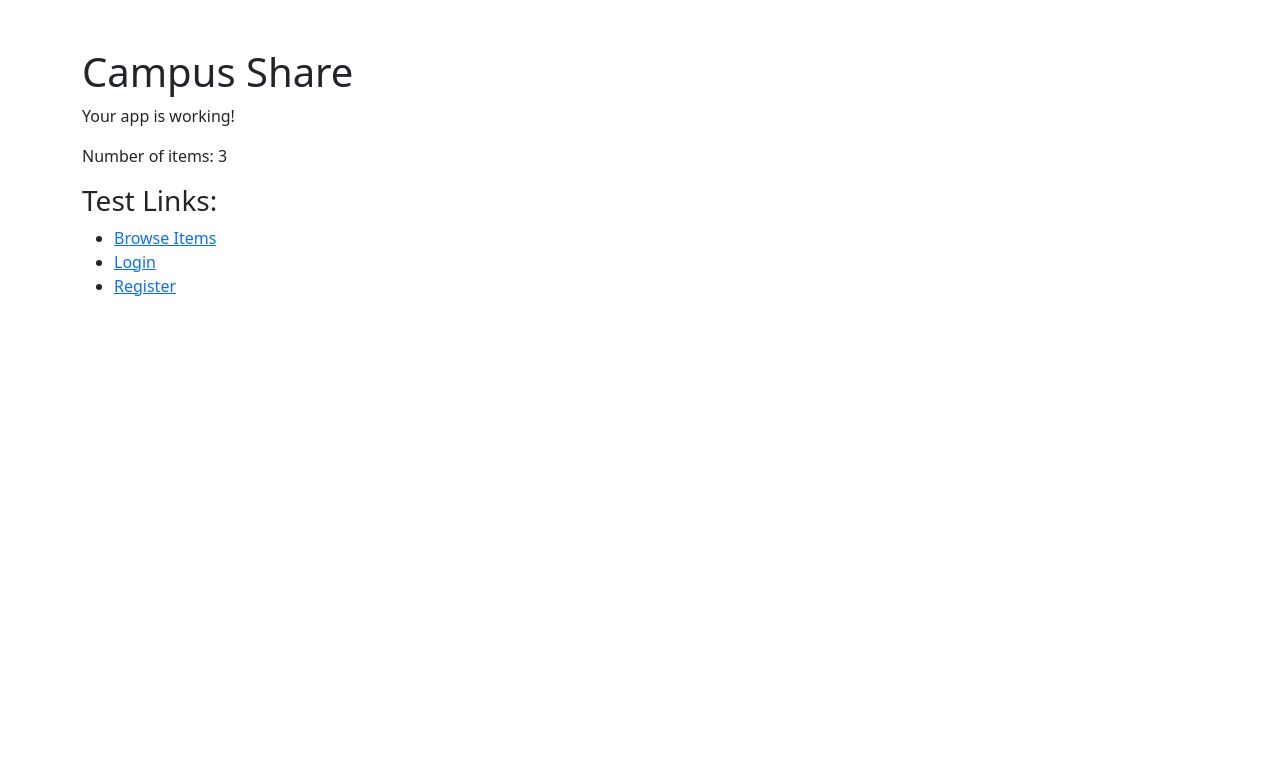
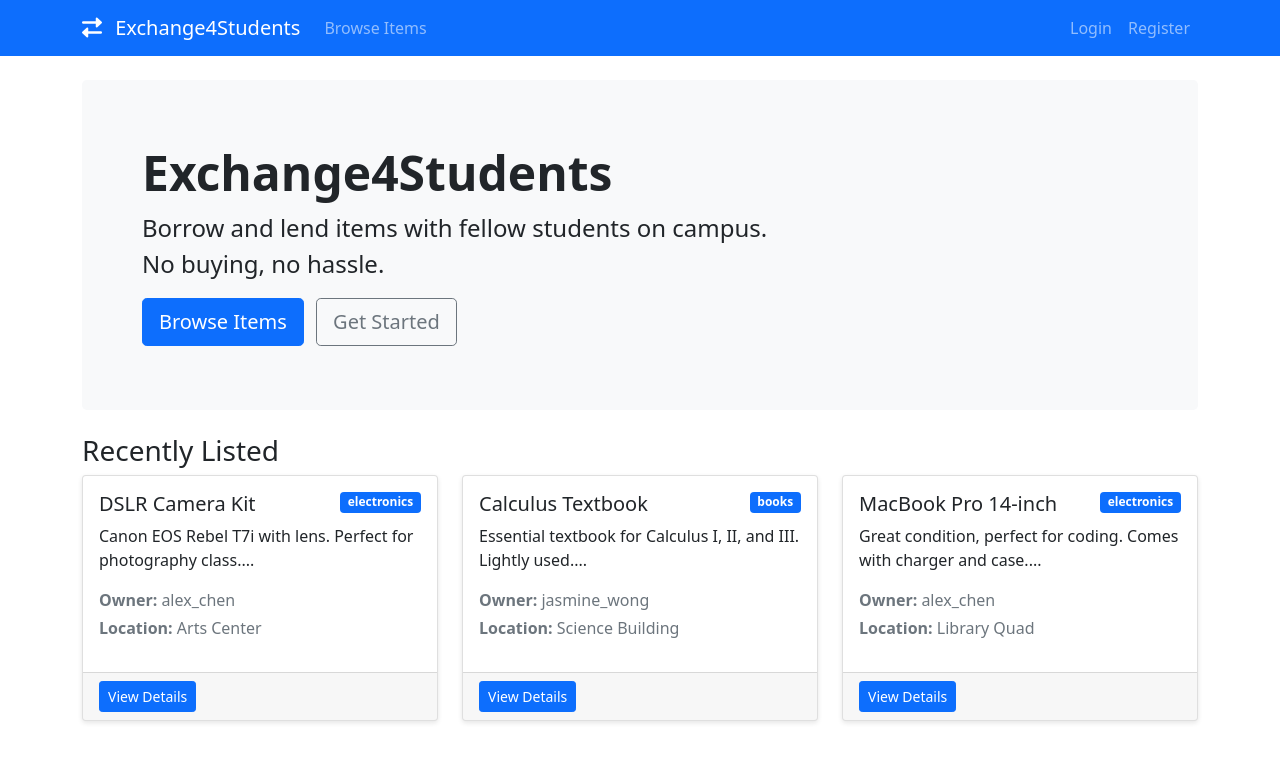
Before and after one commit to DGaber1/SSW322_Exchange4Students, a Flask app: page / in a window 1280 px wide. Shown: the top 762 px of the page. Run offline with Flask 3, Linux system fonts and the light colour scheme.

Commit message:
Add login/register functionality and fix nav/browse bugs
- Add base.html with navbar (auth-aware links), flash messages, and Bootstrap layout
- Add login.html and register.html templates with forms
- Add @login_required to item_detail; redirect to login when unauthenticated
- Redirect user back to originally requested page after login
- Fix home page (index.html) — replace placeholder with real landing page
- Fix browse 500 error: pass categories as (value, label) tuples
- Fix browse template using nonexistent item.distance — replaced with item.location

Co-Authored-By: Claude Sonnet 4.6 <noreply@anthropic.com>

```diff
--- a/app.py
+++ b/app.py
@@ -90,11 +90,19 @@ def browse():
         query = query.filter(Item.price_per_day <= max_price)
 
     items = query.order_by(Item.created_at.desc()).all()
-    categories = ['electronics', 'books', 'furniture', 'clothing', 'sports', 'other']
+    categories = [
+        ('electronics', 'Electronics'),
+        ('books', 'Books'),
+        ('furniture', 'Furniture'),
+        ('clothing', 'Clothing'),
+        ('sports', 'Sports'),
+        ('other', 'Other'),
+    ]
 
     return render_template('browse.html', items=items, categories=categories)
 
 @app.route('/item/<int:item_id>')
+@login_required
 def item_detail(item_id):
     item = Item.query.get_or_404(item_id)
     reviews = Review.query.filter_by(item_id=item_id).all()
@@ -222,7 +230,8 @@ def login():
         if user and check_password_hash(user.password_hash, request.form['password']):
             login_user(user)
             flash(f'Welcome back, {user.username}!', 'success')
-            return redirect(url_for('index'))
+            next_page = request.args.get('next')
+            return redirect(next_page or url_for('index'))
         else:
             flash('Invalid email or password', 'danger')
 
--- a/templates/browse.html
+++ b/templates/browse.html
@@ -82,7 +82,7 @@
                             </div>
                             <div class="col-12 mt-2">
                                 <small class="text-muted">
-                                    <i class="fas fa-map-marker-alt"></i> {{ item.distance }}
+                                    <i class="fas fa-map-marker-alt"></i> {{ item.location }}
                                 </small>
                             </div>
                         </div>
--- a/templates/index.html
+++ b/templates/index.html
@@ -1,24 +1,43 @@
-<!doctype html>
-<html>
-  <head>
-    <title>Campus Share</title>
-    <link
-      href="https://cdn.jsdelivr.net/npm/bootstrap@5.1.3/dist/css/bootstrap.min.css"
-      rel="stylesheet"
-    />
-  </head>
-  <body>
-    <div class="container mt-5">
-      <h1>Campus Share</h1>
-      <p>Your app is working!</p>
-      <p>Number of items: {{ recent_items|length }}</p>
+{% extends "base.html" %}
+{% block title %}Home - Exchange4Students{% endblock %}
 
-      <h3>Test Links:</h3>
-      <ul>
-        <li><a href="/browse">Browse Items</a></li>
-        <li><a href="/login">Login</a></li>
-        <li><a href="/register">Register</a></li>
-      </ul>
+{% block content %}
+<div class="p-5 mb-4 bg-light rounded-3">
+    <div class="container-fluid py-3">
+        <h1 class="display-5 fw-bold">Exchange4Students</h1>
+        <p class="col-md-8 fs-4">Borrow and lend items with fellow students on campus. No buying, no hassle.</p>
+        <a href="{{ url_for('browse') }}" class="btn btn-primary btn-lg me-2">Browse Items</a>
+        {% if current_user.is_authenticated %}
+        <a href="{{ url_for('post_item') }}" class="btn btn-outline-secondary btn-lg">Post an Item</a>
+        {% else %}
+        <a href="{{ url_for('register') }}" class="btn btn-outline-secondary btn-lg">Get Started</a>
+        {% endif %}
     </div>
-  </body>
-</html>
+</div>
+
+<h3>Recently Listed</h3>
+<div class="row">
+    {% for item in recent_items %}
+    <div class="col-md-4 mb-4">
+        <div class="card h-100">
+            <div class="card-body">
+                <div class="d-flex justify-content-between align-items-start">
+                    <h5 class="card-title">{{ item.title }}</h5>
+                    <span class="badge bg-primary">{{ item.category }}</span>
+                </div>
+                <p class="card-text">{{ item.description[:80] }}...</p>
+                <p class="text-muted mb-1"><strong>Owner:</strong> {{ item.owner.username }}</p>
+                <p class="text-muted"><strong>Location:</strong> {{ item.location }}</p>
+            </div>
+            <div class="card-footer">
+                <a href="{{ url_for('item_detail', item_id=item.id) }}" class="btn btn-primary btn-sm">View Details</a>
+            </div>
+        </div>
+    </div>
+    {% else %}
+    <div class="col-12">
+        <p class="text-muted">No items listed yet. Be the first to post one!</p>
+    </div>
+    {% endfor %}
+</div>
+{% endblock %}
```
